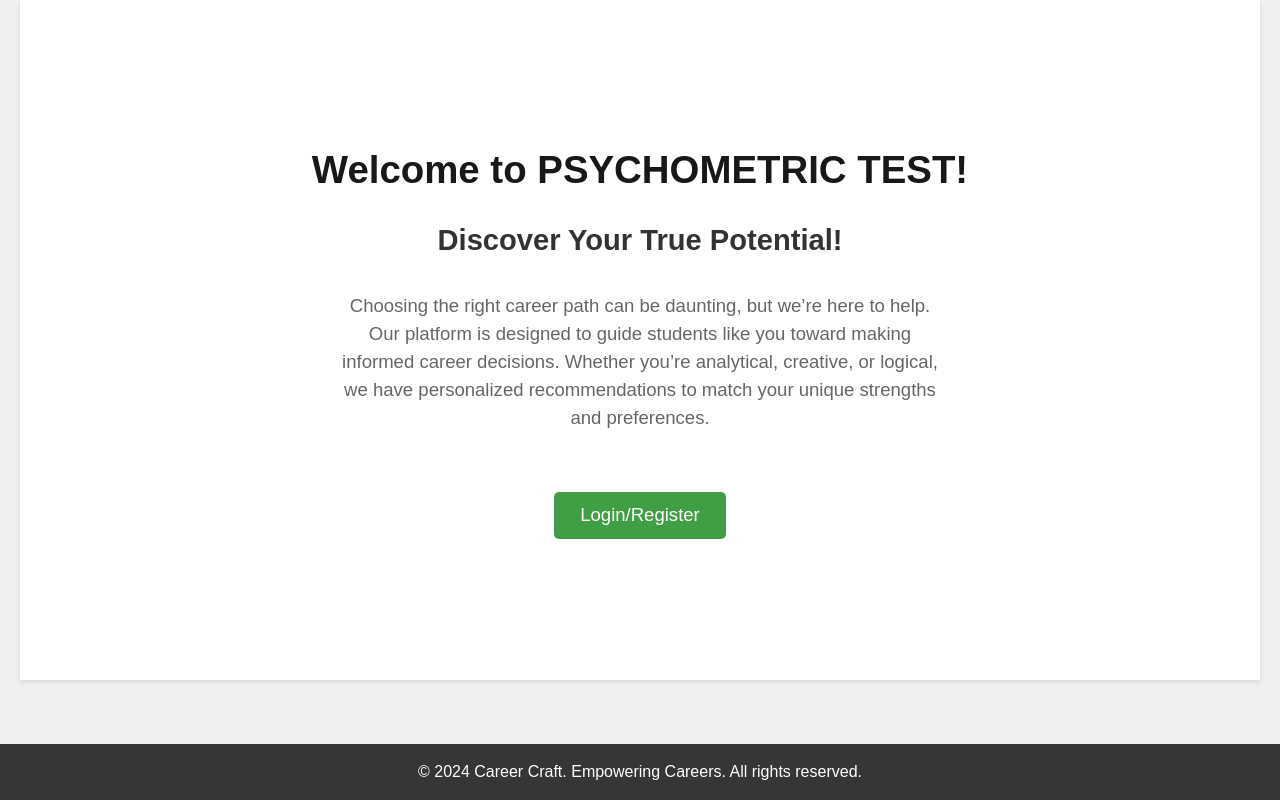
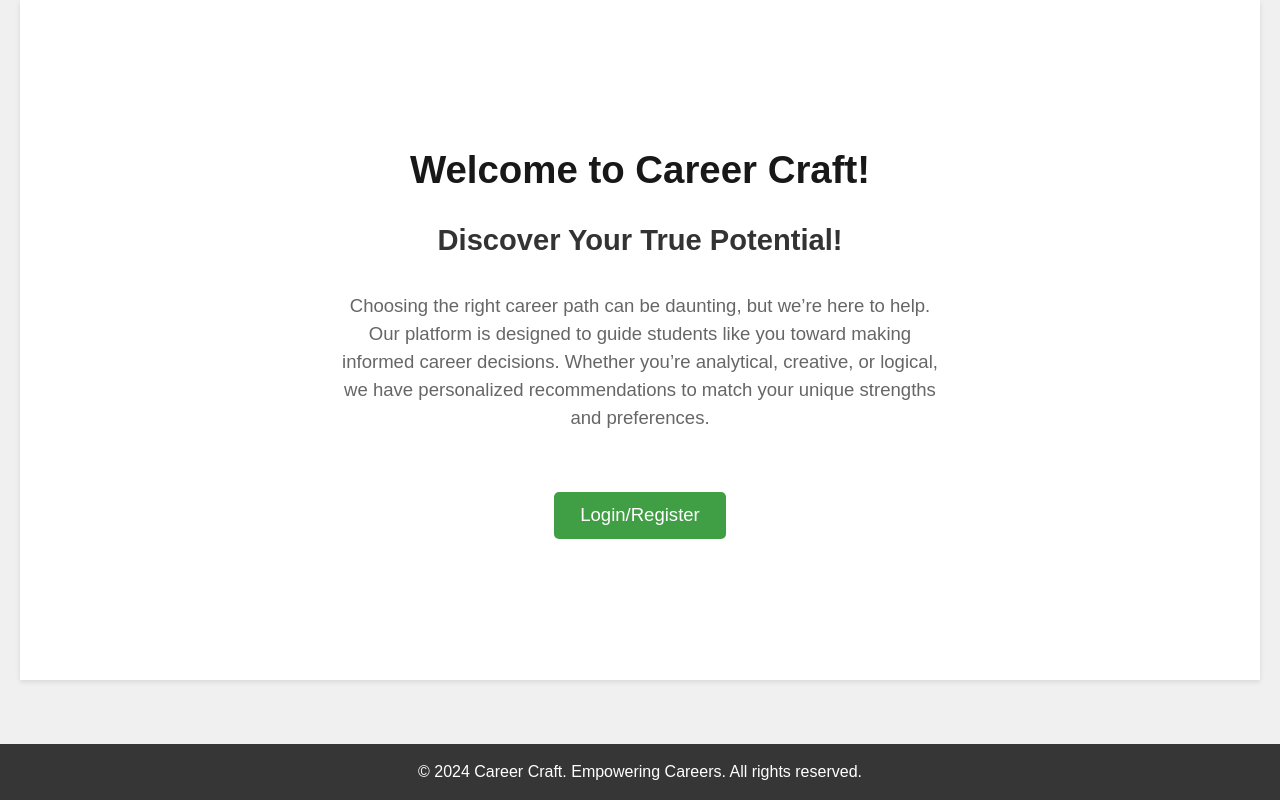
Before and after one commit to Devakipvn/Psychometric-test-Web-App, a plain HTML site: page index.html in a window 1280 px wide. Drawn offline with Linux system fonts and the light colour scheme.

Commit message:
Update index.html

```diff
--- a/index.html
+++ b/index.html
@@ -10,7 +10,7 @@
 
 
     <section class="background">
-        <h1>Welcome to PSYCHOMETRIC TEST!</h1>
+        <h1>Welcome to Career Craft!</h1>
         <h2>Discover Your True Potential!</h2>
         <p>Choosing the right career path can be daunting, but we’re here to help. Our platform is designed to guide students like you toward making informed career decisions. Whether you’re analytical, creative, or logical, we have personalized recommendations to match your unique strengths and preferences.</p>
         <button onclick="window.location.href='login.html';">Login/Register</button>
```
